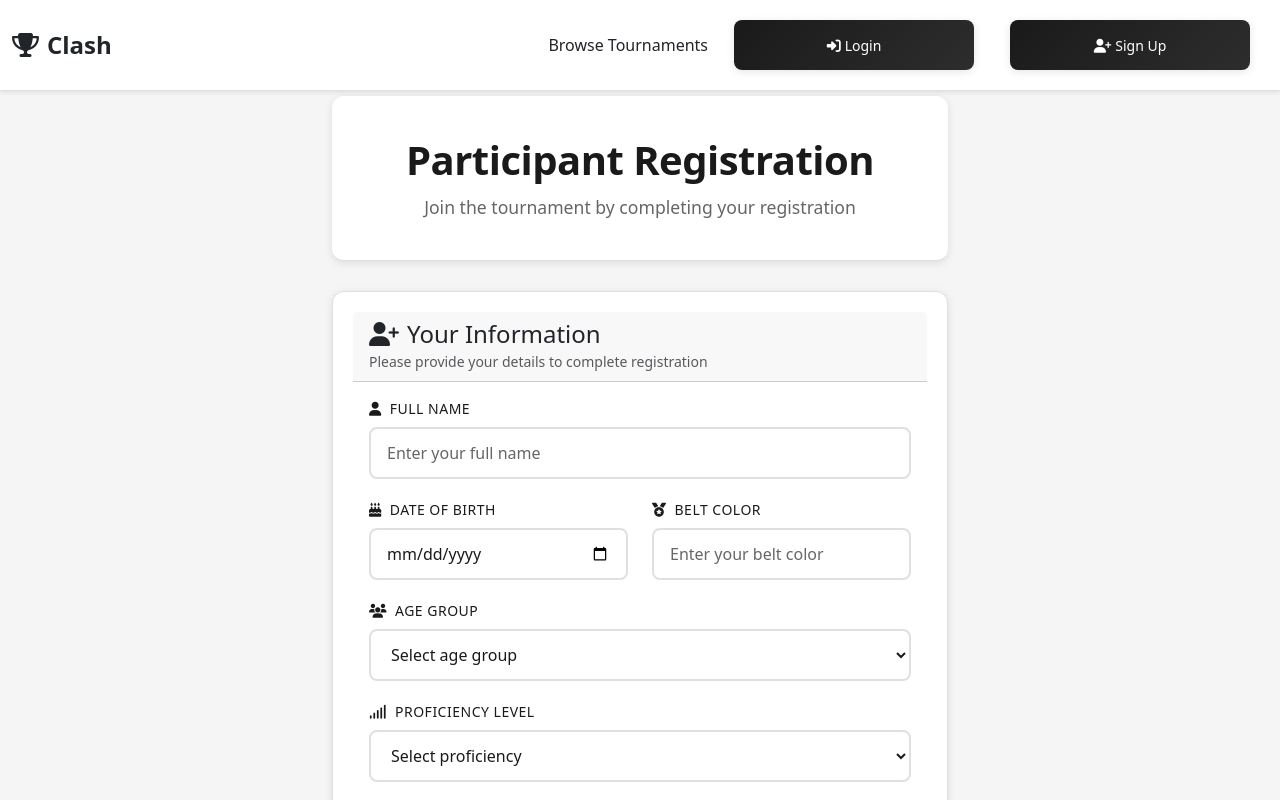
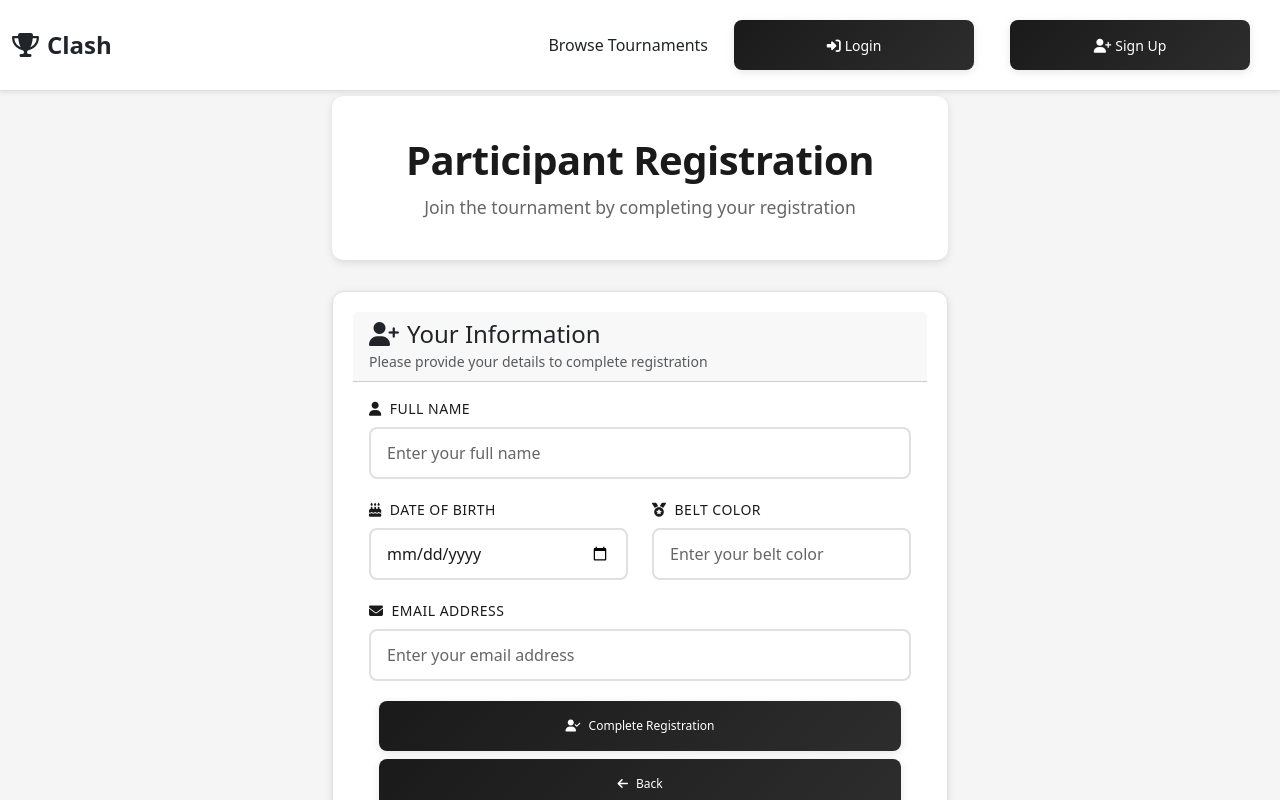
Before and after one commit to Futuredakster/New-clash-frontend, a React (Create React App) app: page /ParticipantLogin in a window 1280 px wide. Shown: the top 800 px of the page. Built offline with nearby package versions, Linux system fonts and the light colour scheme.

Commit message:
form fix

```diff
--- a/src/PraticipentView/ParticipantLogin.js
+++ b/src/PraticipentView/ParticipantLogin.js
@@ -17,8 +17,6 @@ export const ParticipantLogin = () => {
     name: "",
     date_of_birth: "",
     belt_color: "",
-    age_group: "",
-    proficiency_level: "",
     email: "",
   };
 
@@ -26,8 +24,6 @@ export const ParticipantLogin = () => {
     name: Yup.string().required("Name is required"),
     date_of_birth: Yup.date().required("Date of Birth is required"),
     belt_color: Yup.string().required("Belt Color is required"),
-    age_group: Yup.string().required("Age Group is required"),
-    proficiency_level: Yup.string().required("Proficiency Level is required"),
     email: Yup.string().email("Invalid email format").required("Email is required"),
   });
 
@@ -158,53 +154,7 @@ export const ParticipantLogin = () => {
                       </Col>
                     </Row>
 
-                    {/* Age Group */}
-                    <div className="form-group-modern">
-                      <label className="form-label-modern" htmlFor="age_group">
-                        <i className="fas fa-users me-2"></i>
-                        Age Group
-                      </label>
-                      <ErrorMessage
-                        name="age_group"
-                        component="div"
-                        className="text-danger mb-2"
-                      />
-                      <Field
-                        as="select"
-                        id="age_group"
-                        name="age_group"
-                        className="form-control-modern"
-                      >
-                        <option value="">Select age group</option>
-                        <option value="Kids">Kids</option>
-                        <option value="Teens">Teens</option>
-                        <option value="Adults">Adults</option>
-                      </Field>
-                    </div>
 
-                    {/* Proficiency Level */}
-                    <div className="form-group-modern">
-                      <label className="form-label-modern" htmlFor="proficiency_level">
-                        <i className="fas fa-signal me-2"></i>
-                        Proficiency Level
-                      </label>
-                      <ErrorMessage
-                        name="proficiency_level"
-                        component="div"
-                        className="text-danger mb-2"
-                      />
-                      <Field
-                        as="select"
-                        id="proficiency_level"
-                        name="proficiency_level"
-                        className="form-control-modern"
-                      >
-                        <option value="">Select proficiency</option>
-                        <option value="Beginner">Beginner</option>
-                        <option value="Intermediate">Intermediate</option>
-                        <option value="Advanced">Advanced</option>
-                      </Field>
-                    </div>
 
                     {/* Email */}
                     <div className="form-group-modern">
```
